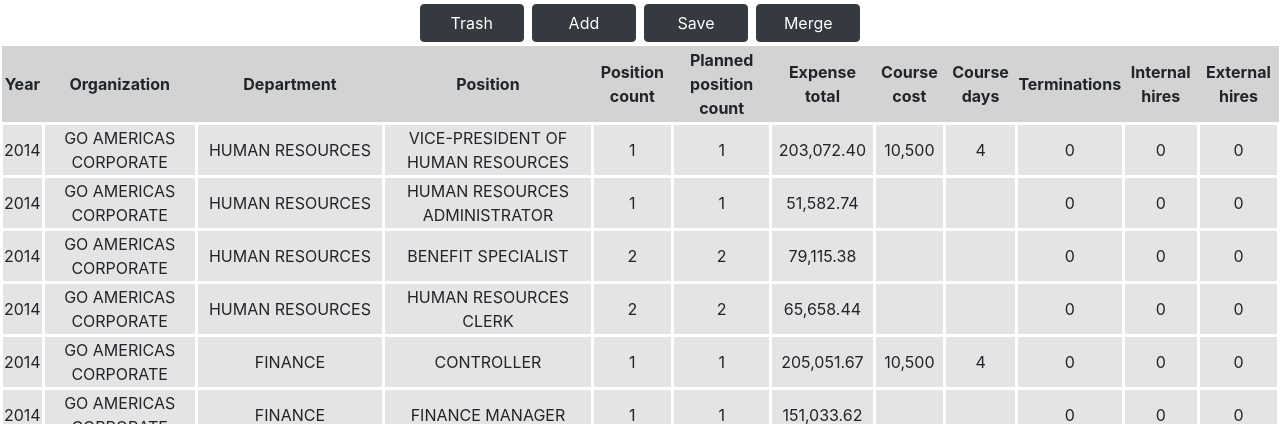
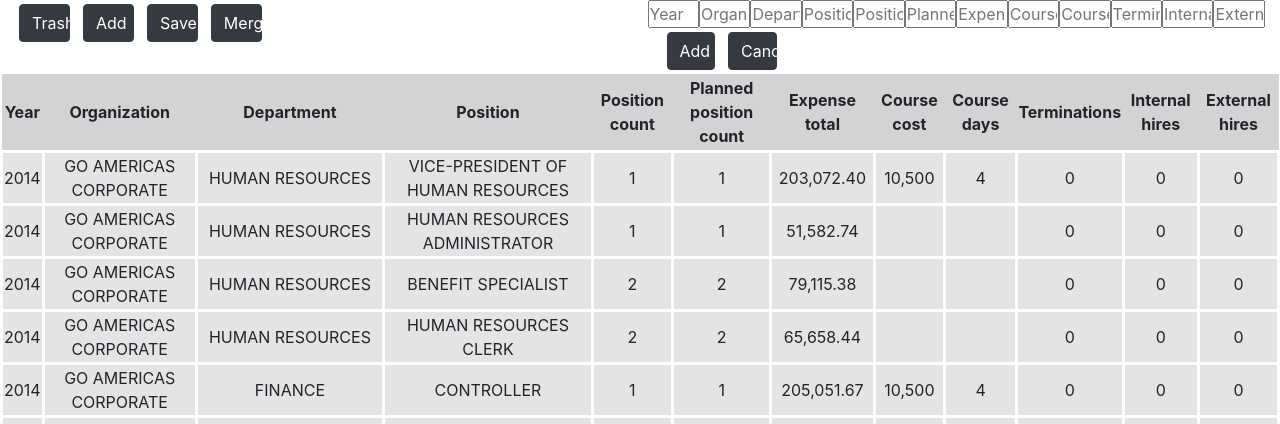
Before and after one commit to madolu2/csv2html, a Flask app: page /files/file in a window 1280 px wide. Shown: the top 424 px of the page. Run offline with Flask 2, Linux system fonts and the light colour scheme; data that the repository does not hold is empty; some libraries are stand-ins or nearby versions.

Commit message:
Refactor - trying everything

```diff
--- a/webserver/template.html
+++ b/webserver/template.html
@@ -5,7 +5,7 @@
     <meta name="viewport" content="width=device-width, initial-scale=1.0">
     <link rel="stylesheet" href="https://stackpath.bootstrapcdn.com/bootstrap/4.3.1/css/bootstrap.min.css"
     integrity="sha384-ggOyR0iXCbMQv3Xipma34MD+dH/1fQ784/j6cY/iJTQUOhcWr7x9JvoRxT2MZw1T" crossorigin="anonymous">
-    <link rel="stylesheet" type="text/css" href="static/css/base.css">
+    <link rel="stylesheet" type="text/css" href="/static/css/base.css">
     <title>replace_title</title>
 </head>
 <body>
--- a/webserver/templates/file.html
+++ b/webserver/templates/file.html
@@ -4,13 +4,28 @@
 <head>
     <meta charset="UTF-8">
     <meta name="viewport" content="width=device-width, initial-scale=1.0">
-    <link rel="stylesheet" type="text/css" href="static/css/base.css">
+    <link rel="stylesheet" type="text/css" href="../static/css/base.css">
     <title>file</title>
     <link rel="stylesheet" href="https://stackpath.bootstrapcdn.com/bootstrap/4.3.1/css/bootstrap.min.css"
         integrity="sha384-ggOyR0iXCbMQv3Xipma34MD+dH/1fQ784/j6cY/iJTQUOhcWr7x9JvoRxT2MZw1T" crossorigin="anonymous">
 </head>
 
 <body>
+        <div class="nav">
+                <div class="col menu">
+                        <button class="btn btn-dark col-1 m-1">Trash</button>
+                        <button class="btn btn-dark col-1 m-1" id="btn_add">Add</button>
+                        <button class="btn btn-dark col-1 m-1" id="btn_save">Save</button>
+                        <button class="btn btn-dark col-1 m-1">Merge</button>
+                    </div>
+                    <div class="col nav hide">
+                        <div class="add_menu"></div>
+                        <div class="col menu">
+                            <button class="btn btn-dark col-1 m-1 add">Add</button>
+                            <button class="btn btn-dark col-1 m-1 cancel">Cancel</button>
+                        </div>
+                </div>
+        </div>
     <table>
 <tr>
 <th>
@@ -3485,8 +3500,11 @@ Level 1 Sales Representative
 </tr>
 
 </table>
-
-    <script src="static/js/savePage.js"></script>
+    <script src="../static/js/makeAddMenu.js"></script>
+    <script src="../static/js/savePage.js"></script>
+    <script src="https://code.jquery.com/jquery-3.3.1.slim.min.js" integrity="sha384-q8i/X+965DzO0rT7abK41JStQIAqVgRVzpbzo5smXKp4YfRvH+8abtTE1Pi6jizo" crossorigin="anonymous"></script>
+    <script src="https://cdnjs.cloudflare.com/ajax/libs/popper.js/1.14.7/umd/popper.min.js" integrity="sha384-UO2eT0CpHqdSJQ6hJty5KVphtPhzWj9WO1clHTMGa3JDZwrnQq4sF86dIHNDz0W1" crossorigin="anonymous"></script>
+    <script src="https://stackpath.bootstrapcdn.com/bootstrap/4.3.1/js/bootstrap.min.js" integrity="sha384-JjSmVgyd0p3pXB1rRibZUAYoIIy6OrQ6VrjIEaFf/nJGzIxFDsf4x0xIM+B07jRM" crossorigin="anonymous"></script>
 </body>
 
 </html>
```
Lines whose indentation alone changed are shown as unchanged.
